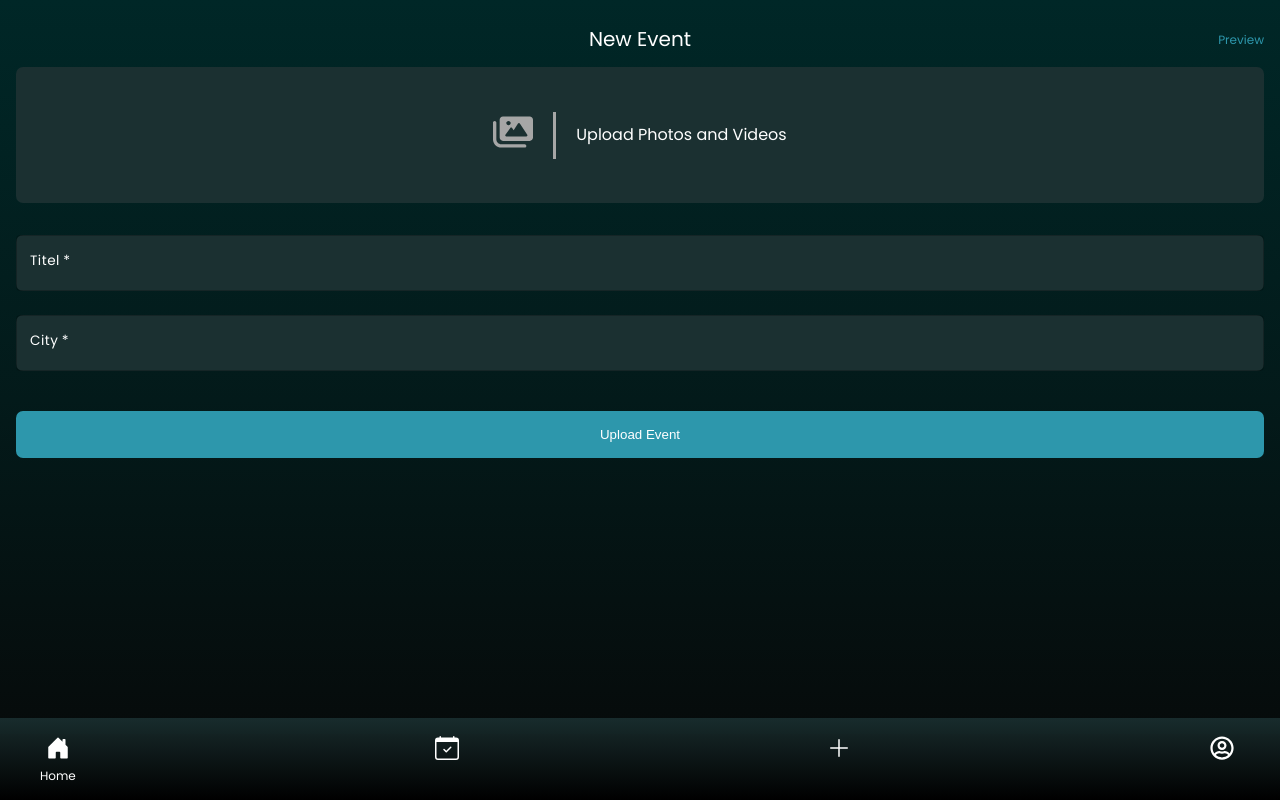
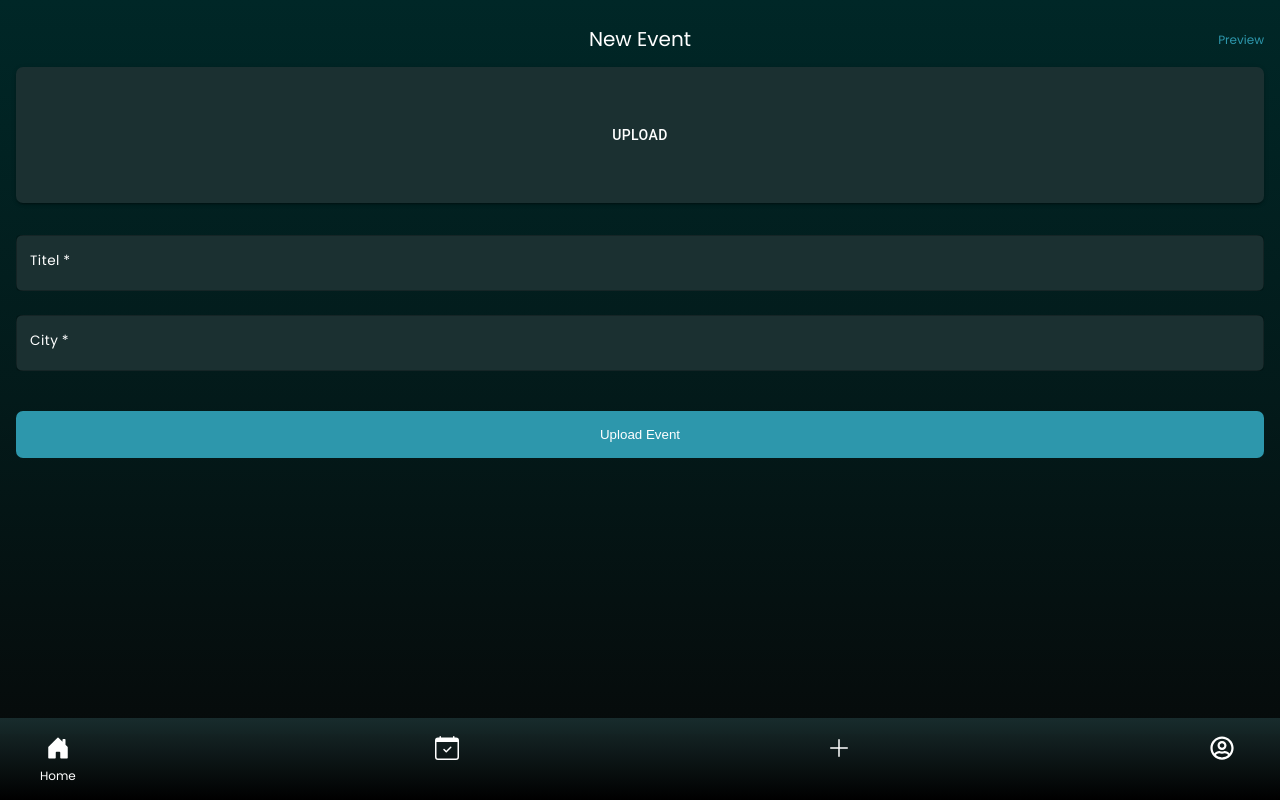
Before and after one commit to Berat-MyClub/myclub, a Next.js app: page /uploadEvent in a window 1280 px wide. Built offline with nearby package versions, Linux system fonts and the light colour scheme; what spotify-web-api-node would draw is missing.

Commit message:
test: mui file upload

```diff
--- a/src/components/Upload/EventImage.js
+++ b/src/components/Upload/EventImage.js
@@ -1,6 +1,7 @@
 import styled from "styled-components";
 import { MdOutlineAddAPhoto as CameraUnstyled } from "react-icons/md";
 import ImageUnstyled from "../../../icons/images-solid.svg";
+import { Button } from "@mui/material";
 
 const Image = styled(ImageUnstyled)`
   width: 2.5rem;
@@ -21,20 +22,41 @@ const Box = styled.div`
 `;
 
 const IconBox = styled.div`
-    padding-right: 1.25rem;
-    border-right: 3px solid #a6a6a6;
-    margin-right: 1.25rem;
-`
-
-
+  padding-right: 1.25rem;
+  border-right: 3px solid #a6a6a6;
+  margin-right: 1.25rem;
+`;
 
 export default function EventImage() {
   return (
-    <Box>
-      <IconBox>
-        <Image />
-      </IconBox>
-      <h2>Upload Photos and Videos</h2>
-    </Box>
+    <Button
+      sx={{
+        width: "100%",
+        backgroundColor: "#1b3031",
+        borderRadius: "7px",
+        minHeight: "17vh",
+        maxHeight: "17vh",
+        display: "flex",
+        alignItems: "center",
+        justifyContent: "center",
+        marginBottom: "2rem",
+        "&:hover": {
+          backgroundColor: "#1b3031",
+        },
+      }}
+      variant="contained"
+      component="label"
+    >
+      Upload
+      <input hidden accept="image/*" multiple type="file" />
+    </Button>
   );
 }
+
+{
+  /* <input type="file" />
+<IconBox>
+  <Image />
+</IconBox>
+<h2>Upload Photos and Videos</h2> */
+}
```
